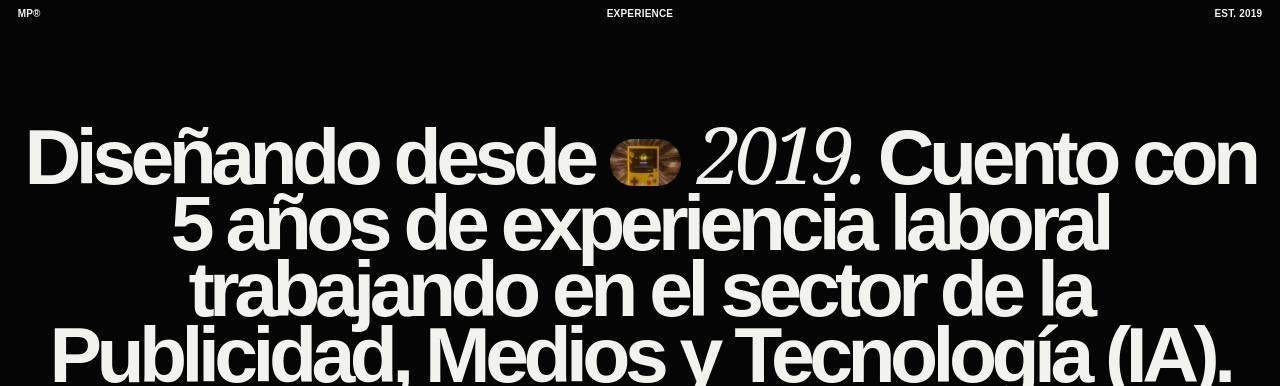
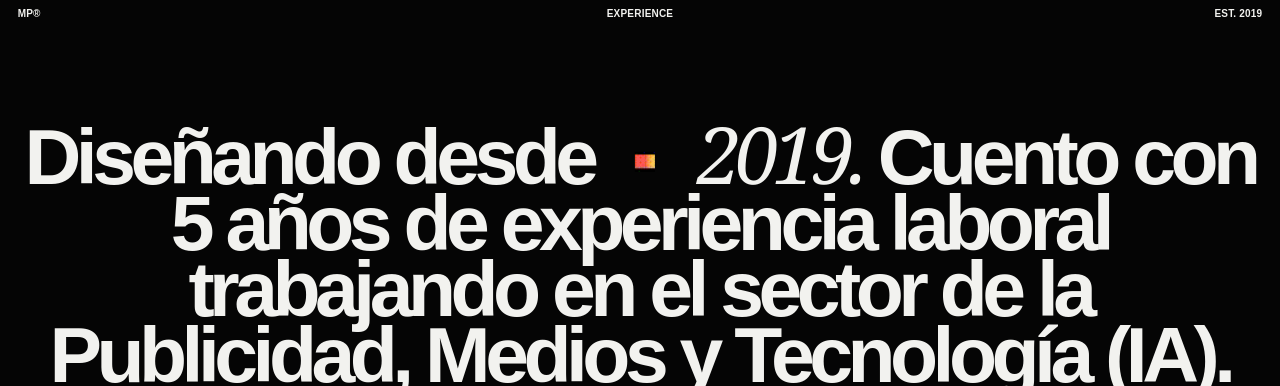
Before and after one commit to Paula-420/Portfolio_PaulaBarrantes, a plain HTML site: page index.html in a window 1280 px wide. Shown: the part 2260-2646 px from the top of the page. Drawn offline with Linux system fonts and the light colour scheme.

Commit message:
gif added

```diff
--- a/index.html
+++ b/index.html
@@ -207,7 +207,7 @@
         <span>MP®</span><span>EXPERIENCE</span><span>EST. 2019</span>
       </div>
       <p class="statement__copy reveal">
-        Diseñando desde <span class="inline-media"><img src="Imgs/Gameboy 3D Animation/20251212_182347710_iOS.jpg" alt=""></span> <em>2019.</em> Cuento con 5 años de experiencia laboral trabajando en el sector de la Publicidad, Medios y Tecnología (IA). <em class="workplace-slot">
+        Diseñando desde <span class="inline-media"><img src="Imgs/About me/pastilla.gif" alt=""></span> <em>2019.</em> Cuento con 5 años de experiencia laboral trabajando en el sector de la Publicidad, Medios y Tecnología (IA). <em class="workplace-slot">
   <span id="workplace-switcher">McCann Worldgroup</span>
   <span class="workplace-sizer" aria-hidden="true">McCann Worldgroup</span>
 </em> Trabajando con clientes como →<span class="inline-media inline-media--wide"><img src="Imgs/About me/Photorealistic Sticker Portrait.png" alt=""></span> <em class="client-slot">
```
Also changed, not shown: Imgs/About me/pastilla.gif (added).
